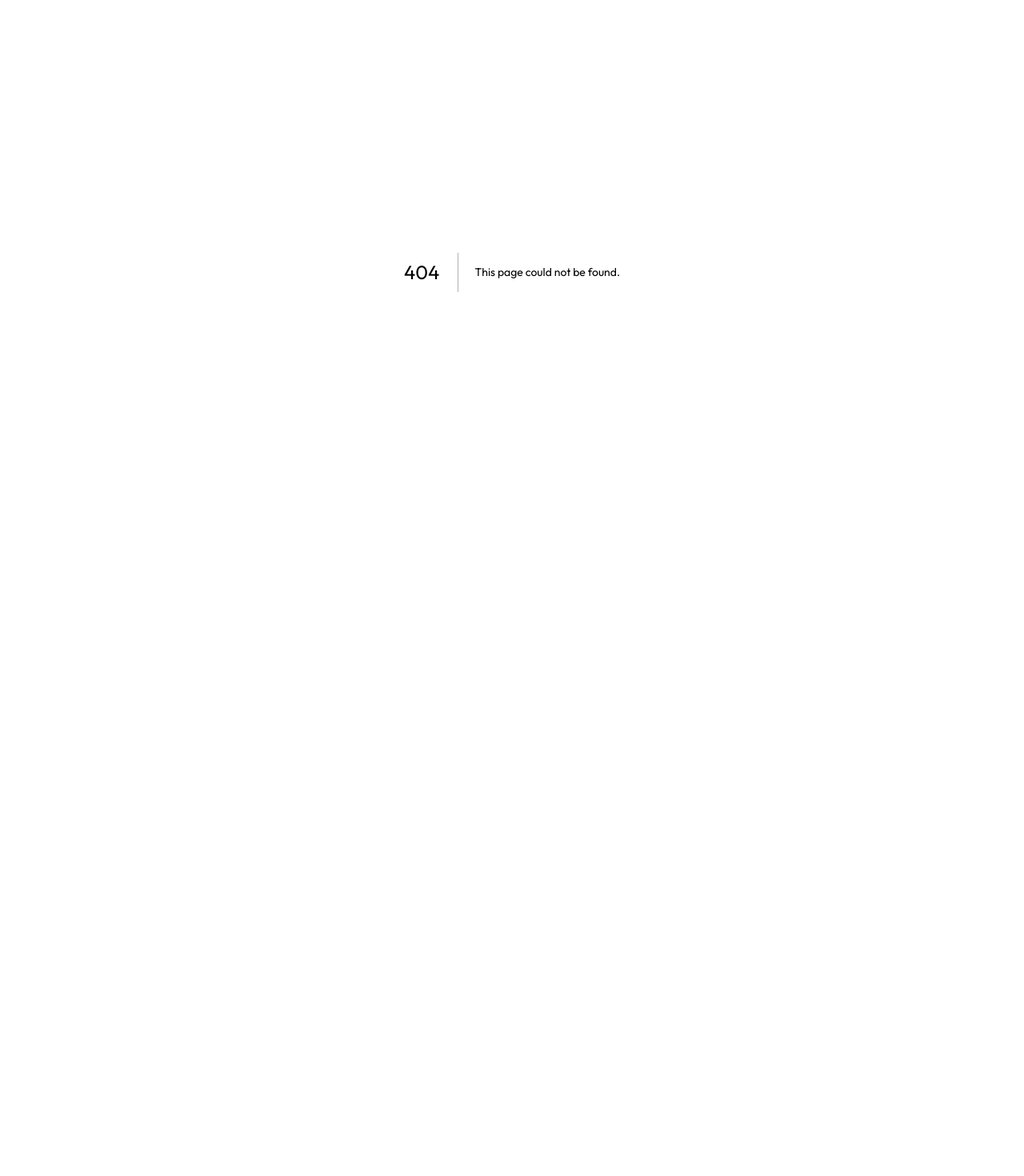
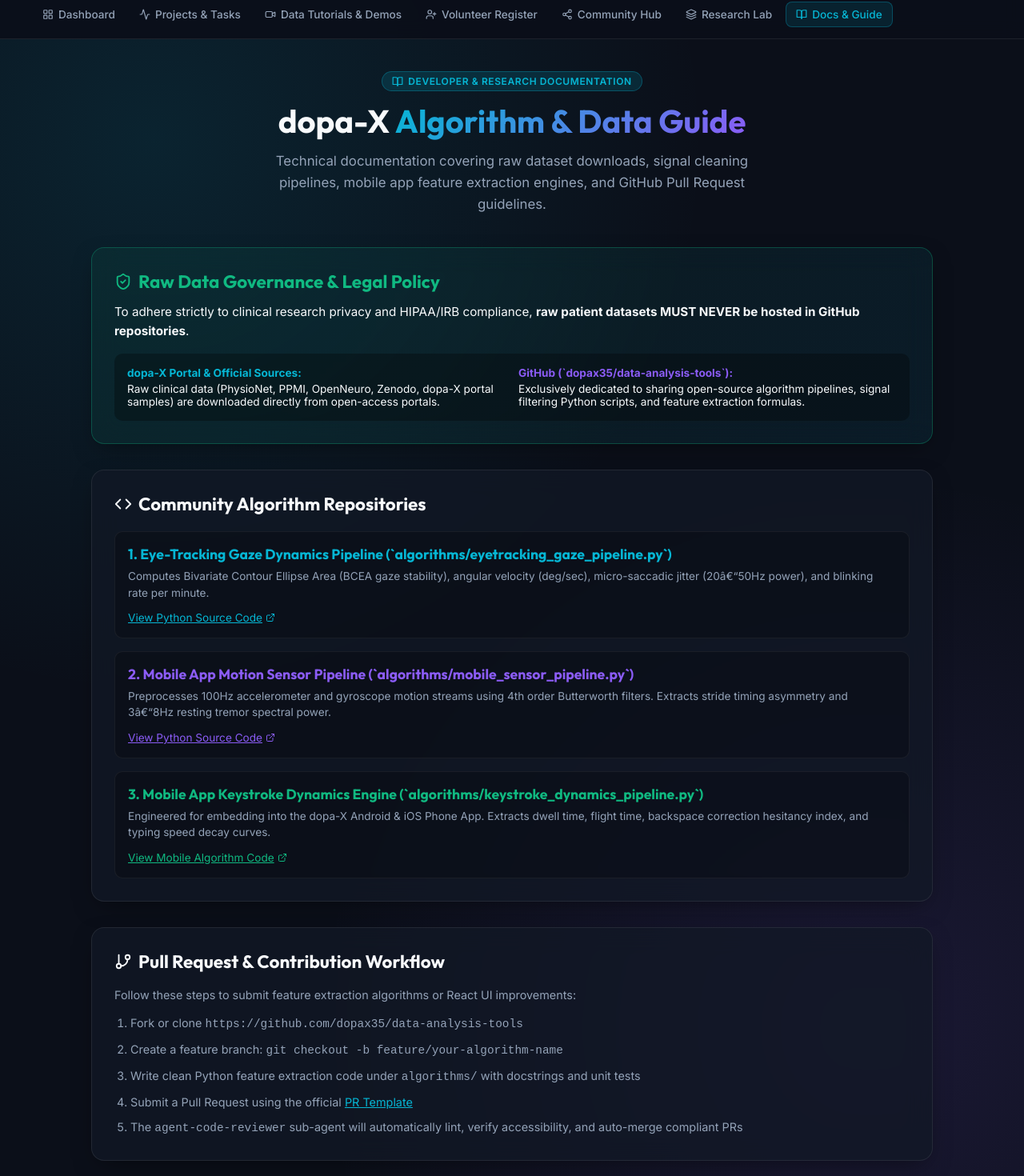
Before and after one commit to dopax35/data-analysis-tools, a Next.js app: page /docs in a window 1280 px wide. Before the commit this address had no page. Shown: the part 60-1530 px from the top of the page at 80% size. Before the commit the page ends 800 px from the top, so only its background shows below. Built offline with nearby package versions, Linux system fonts and the light colour scheme.

Commit message:
Restore all navigation tabs, docs page, and 10-agent architecture (pages/docs.js)

```diff
--- /dev/null
+++ b/pages/docs.js
@@ -0,0 +1,112 @@
+import React from 'react';
+import Head from 'next/head';
+import Navbar from '../components/Navbar';
+import { BookOpen, ShieldCheck, GitBranch, Code, ExternalLink, Download, Layers, FileText, CheckCircle2 } from 'lucide-react';
+
+export default function Documentation() {
+  return (
+    <>
+      <Head>
+        <title>Documentation & Algorithm Guide | dopa-X Community</title>
+      </Head>
+      <Navbar />
+
+      <main style={{ padding: '40px 24px', maxWidth: '1100px', margin: '0 auto' }}>
+        <header style={{ textAlign: 'center', marginBottom: '40px' }}>
+          <div className="badge badge-cyan" style={{ marginBottom: '12px' }}>
+            <BookOpen size={14} /> Developer & Research Documentation
+          </div>
+          <h1 style={{ fontSize: '2.5rem', fontWeight: 800, marginBottom: '12px' }}>
+            dopa-X <span className="gradient-text">Algorithm & Data Guide</span>
+          </h1>
+          <p style={{ color: 'var(--text-muted)', fontSize: '1.05rem', maxWidth: '650px', margin: '0 auto', lineHeight: 1.6 }}>
+            Technical documentation covering raw dataset downloads, signal cleaning pipelines, mobile app feature extraction engines, and GitHub Pull Request guidelines.
+          </p>
+        </header>
+
+        {/* Legal & Data Governance Policy */}
+        <section className="glass-panel" style={{ padding: '28px', marginBottom: '32px', border: '1px solid rgba(16,185,129,0.3)', background: 'linear-gradient(135deg, rgba(16,185,129,0.08), rgba(6,182,212,0.08))' }}>
+          <h2 style={{ fontSize: '1.4rem', fontWeight: 700, color: 'var(--accent-emerald)', marginBottom: '12px', display: 'flex', alignItems: 'center', gap: '8px' }}>
+            <ShieldCheck size={22} /> Raw Data Governance & Legal Policy
+          </h2>
+          <p style={{ color: 'var(--text-main)', fontSize: '0.95rem', lineHeight: 1.6, marginBottom: '16px' }}>
+            To adhere strictly to clinical research privacy and HIPAA/IRB compliance, <strong>raw patient datasets MUST NEVER be hosted in GitHub repositories</strong>.
+          </p>
+          <div style={{ display: 'grid', gridTemplateColumns: 'repeat(auto-fit, minmax(280px, 1fr))', gap: '16px', background: 'rgba(0,0,0,0.3)', padding: '16px', borderRadius: '10px', fontSize: '0.85rem' }}>
+            <div>
+              <strong style={{ color: 'var(--accent-cyan)', display: 'block', marginBottom: '4px' }}>dopa-X Portal & Official Sources:</strong>
+              Raw clinical data (PhysioNet, PPMI, OpenNeuro, Zenodo, dopa-X portal samples) are downloaded directly from open-access portals.
+            </div>
+            <div>
+              <strong style={{ color: 'var(--accent-violet)', display: 'block', marginBottom: '4px' }}>GitHub (`dopax35/data-analysis-tools`):</strong>
+              Exclusively dedicated to sharing open-source algorithm pipelines, signal filtering Python scripts, and feature extraction formulas.
+            </div>
+          </div>
+        </section>
+
+        {/* Algorithm Pipelines Overview */}
+        <section className="glass-panel" style={{ padding: '28px', marginBottom: '32px' }}>
+          <h2 style={{ fontSize: '1.4rem', fontWeight: 700, marginBottom: '20px', display: 'flex', alignItems: 'center', gap: '8px' }}>
+            <Code size={22} className="gradient-text" /> Community Algorithm Repositories
+          </h2>
+
+          <div style={{ display: 'flex', flexDirection: 'column', gap: '16px' }}>
+            <div style={{ background: 'rgba(0,0,0,0.25)', padding: '16px', borderRadius: '10px', border: '1px solid rgba(255,255,255,0.06)' }}>
+              <h3 style={{ fontSize: '1.1rem', fontWeight: 700, color: 'var(--accent-cyan)', marginBottom: '6px' }}>
+                1. Eye-Tracking Gaze Dynamics Pipeline (`algorithms/eyetracking_gaze_pipeline.py`)
+              </h3>
+              <p style={{ color: 'var(--text-muted)', fontSize: '0.85rem', lineHeight: 1.5, marginBottom: '10px' }}>
+                Computes Bivariate Contour Ellipse Area (BCEA gaze stability), angular velocity (deg/sec), micro-saccadic jitter (20â€“50Hz power), and blinking rate per minute.
+              </p>
+              <a href="https://github.com/dopax35/data-analysis-tools/blob/main/algorithms/eyetracking_gaze_pipeline.py" target="_blank" rel="noreferrer" style={{ color: 'var(--accent-cyan)', fontSize: '0.85rem', textDecoration: 'underline', display: 'inline-flex', alignItems: 'center', gap: '4px' }}>
+                View Python Source Code <ExternalLink size={12} />
+              </a>
+            </div>
+
+            <div style={{ background: 'rgba(0,0,0,0.25)', padding: '16px', borderRadius: '10px', border: '1px solid rgba(255,255,255,0.06)' }}>
+              <h3 style={{ fontSize: '1.1rem', fontWeight: 700, color: 'var(--accent-violet)', marginBottom: '6px' }}>
+                2. Mobile App Motion Sensor Pipeline (`algorithms/mobile_sensor_pipeline.py`)
+              </h3>
+              <p style={{ color: 'var(--text-muted)', fontSize: '0.85rem', lineHeight: 1.5, marginBottom: '10px' }}>
+                Preprocesses 100Hz accelerometer and gyroscope motion streams using 4th order Butterworth filters. Extracts stride timing asymmetry and 3â€“8Hz resting tremor spectral power.
+              </p>
+              <a href="https://github.com/dopax35/data-analysis-tools/blob/main/algorithms/mobile_sensor_pipeline.py" target="_blank" rel="noreferrer" style={{ color: 'var(--accent-violet)', fontSize: '0.85rem', textDecoration: 'underline', display: 'inline-flex', alignItems: 'center', gap: '4px' }}>
+                View Python Source Code <ExternalLink size={12} />
+              </a>
+            </div>
+
+            <div style={{ background: 'rgba(0,0,0,0.25)', padding: '16px', borderRadius: '10px', border: '1px solid rgba(255,255,255,0.06)' }}>
+              <h3 style={{ fontSize: '1.1rem', fontWeight: 700, color: 'var(--accent-emerald)', marginBottom: '6px' }}>
+                3. Mobile App Keystroke Dynamics Engine (`algorithms/keystroke_dynamics_pipeline.py`)
+              </h3>
+              <p style={{ color: 'var(--text-muted)', fontSize: '0.85rem', lineHeight: 1.5, marginBottom: '10px' }}>
+                Engineered for embedding into the dopa-X Android & iOS Phone App. Extracts dwell time, flight time, backspace correction hesitancy index, and typing speed decay curves.
+              </p>
+              <a href="https://github.com/dopax35/data-analysis-tools/blob/main/algorithms/keystroke_dynamics_pipeline.py" target="_blank" rel="noreferrer" style={{ color: 'var(--accent-emerald)', fontSize: '0.85rem', textDecoration: 'underline', display: 'inline-flex', alignItems: 'center', gap: '4px' }}>
+                View Mobile Algorithm Code <ExternalLink size={12} />
+              </a>
+            </div>
+          </div>
+        </section>
+
+        {/* Contributing & PR Guide */}
+        <section className="glass-panel" style={{ padding: '28px', marginBottom: '32px' }}>
+          <h2 style={{ fontSize: '1.4rem', fontWeight: 700, marginBottom: '16px', display: 'flex', alignItems: 'center', gap: '8px' }}>
+            <GitBranch size={22} className="gradient-text" /> Pull Request & Contribution Workflow
+          </h2>
+          <div style={{ color: 'var(--text-muted)', fontSize: '0.9rem', lineHeight: 1.6 }}>
+            <p style={{ marginBottom: '12px' }}>Follow these steps to submit feature extraction algorithms or React UI improvements:</p>
+            <ol style={{ paddingLeft: '20px', display: 'flex', flexDirection: 'column', gap: '8px' }}>
+              <li>Fork or clone <code>https://github.com/dopax35/data-analysis-tools</code></li>
+              <li>Create a feature branch: <code>git checkout -b feature/your-algorithm-name</code></li>
+              <li>Write clean Python feature extraction code under <code>algorithms/</code> with docstrings and unit tests</li>
+              <li>Submit a Pull Request using the official <a href="https://github.com/dopax35/data-analysis-tools/blob/main/.github/PULL_REQUEST_TEMPLATE.md" target="_blank" rel="noreferrer" style={{ color: 'var(--accent-cyan)', textDecoration: 'underline' }}>PR Template</a></li>
+              <li>The <code>agent-code-reviewer</code> sub-agent will automatically lint, verify accessibility, and auto-merge compliant PRs</li>
+            </ol>
+          </div>
+        </section>
+
+      </main>
+    </>
+  );
+}
```
